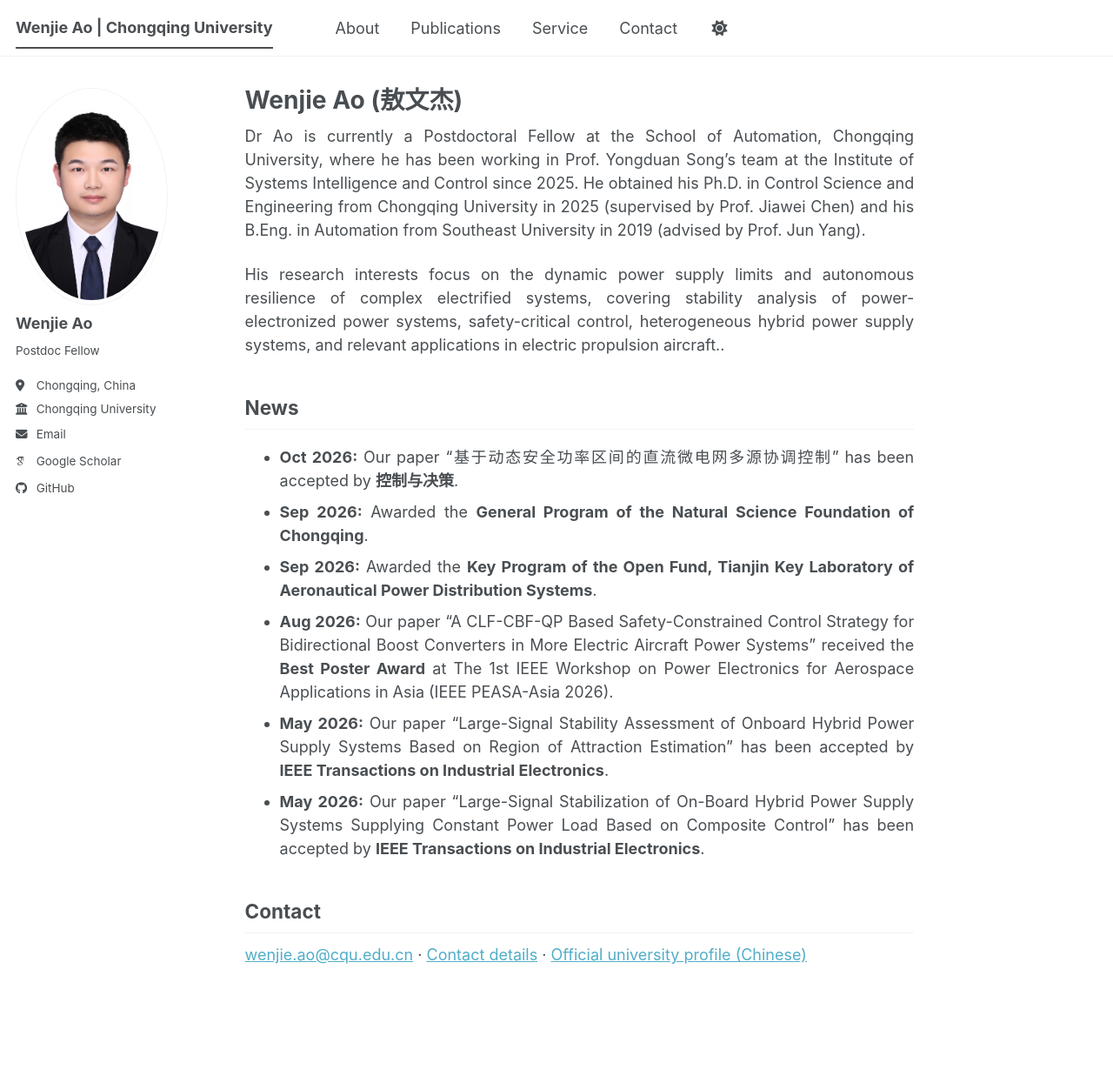
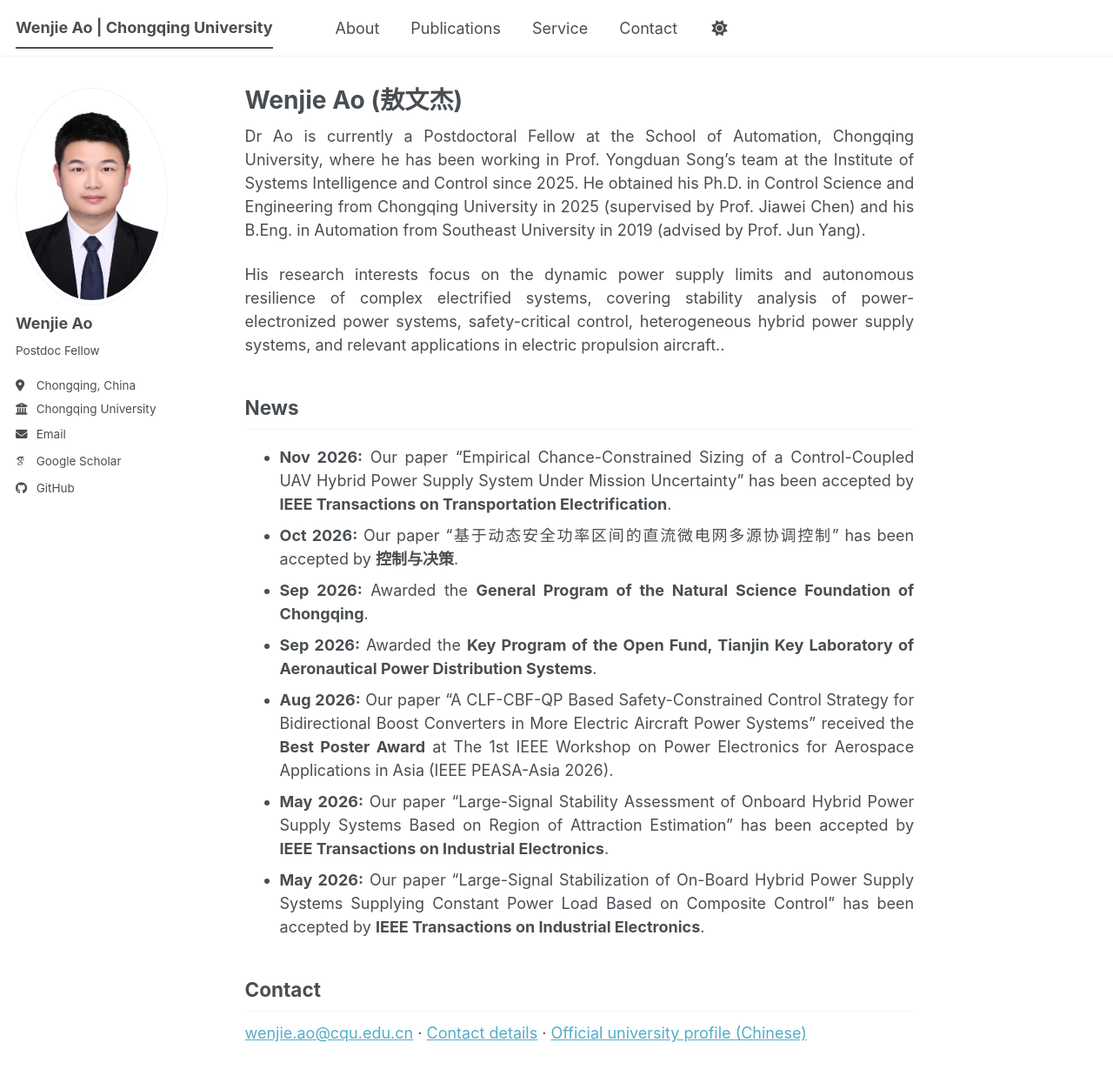
Before and after one commit to aowenjie-cyber/aowenjie-cyber.github.io, a Jekyll site: the page built from _pages/about.md, in a window 1280 px wide and 1252 px high. Shown: the top 1237 px of the window at 87% size. Built offline with Jekyll 4.4.1, drawn with Linux system fonts in a browser that asks for light colours; some web fonts are replaced; a script bundle is joined from its source files by our own code; library files that are not in the unit come from our copies.

Commit message:
新增论文录用新闻IEEE TTE 经验机会约束优化

```diff
--- a/_pages/about.md
+++ b/_pages/about.md
@@ -14,6 +14,7 @@ His research interests focus on the dynamic power supply limits and autonomous r
 
 ## News
 
+- **Nov 2026:** Our paper "Empirical Chance-Constrained Sizing of a Control-Coupled UAV Hybrid Power Supply System Under Mission Uncertainty" has been accepted by **IEEE Transactions on Transportation Electrification**.
 - **Oct 2026:** Our paper "基于动态安全功率区间的直流微电网多源协调控制" has been accepted by **控制与决策**.
 - **Sep 2026:** Awarded the **General Program of the Natural Science Foundation of Chongqing**.
 - **Sep 2026:** Awarded the **Key Program of the Open Fund, Tianjin Key Laboratory of Aeronautical Power Distribution Systems**.
```
